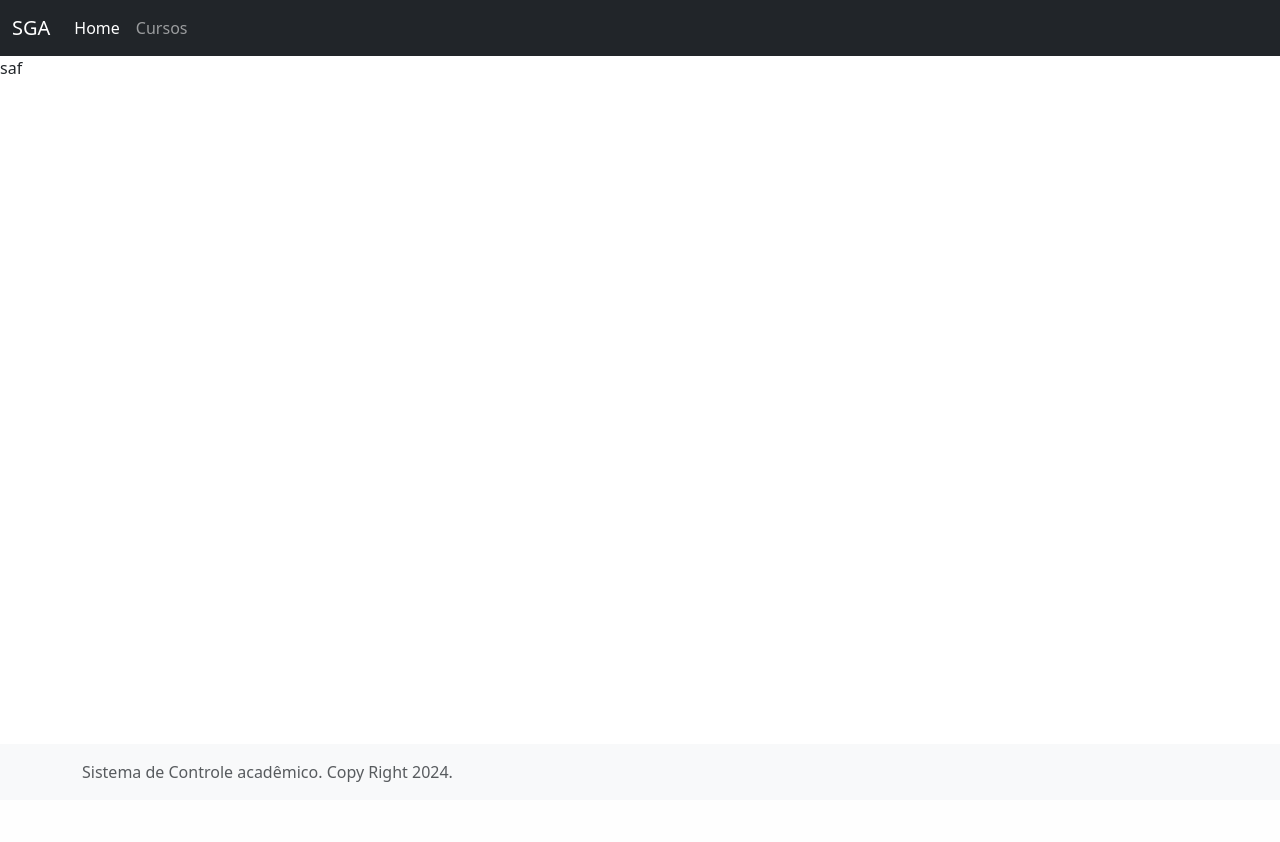
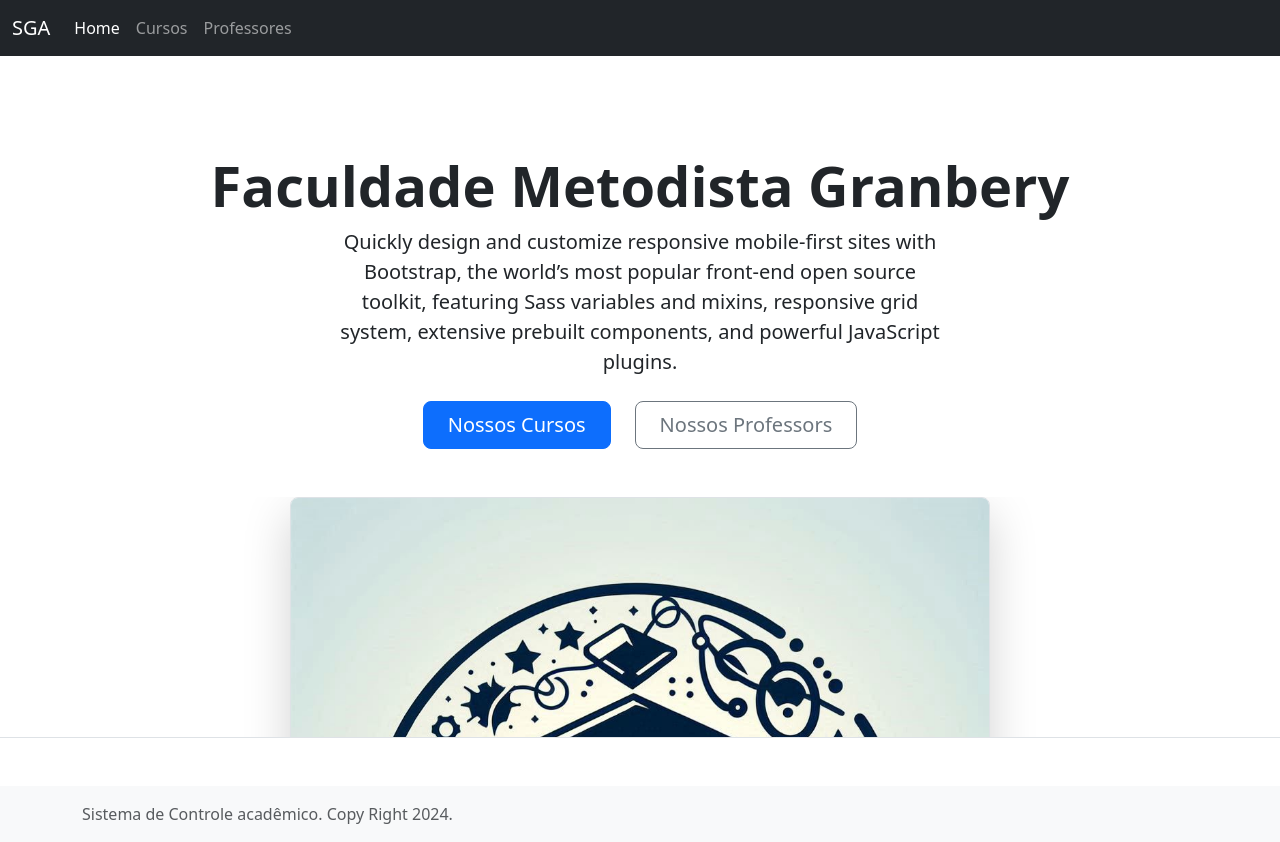
Before and after one commit to vidigal/SGA202402, a Django app: template sga/aplic/templates/index.html in a window 1280 px wide. Before the commit the page ends 782 px from the top, so only its background shows below. Run offline with Django 3.2, Linux system fonts and the light colour scheme; the template is opened without the code that fills it, so the values that code supplies are empty; some libraries are stand-ins or nearby versions.

Commit message:
esquema de layouts

```diff
--- /dev/null
+++ b/sga/aplic/templates/base.html
@@ -0,0 +1,30 @@
+{% load static %}
+{% load bootstrap5 %}
+
+<!DOCTYPE html>
+<html>
+<head>
+    <meta charset="utf-8">
+<meta name="viewport" content="width=device-width, initial-scale=1">
+
+    <title>Sistema de Controle Acadêmico</title>
+     {% bootstrap_css %}
+</head>
+
+<body class="d-flex flex-column h-100">
+<header>
+<!--     aqui eu tenho que injetar o meu navbar       -->
+    {% include 'navbar.html' %}
+</header>
+
+<main>
+<!--    Injetar qualquer página que eu clicar -->
+    {% block content %} {% endblock %}
+</main>
+
+<!--    Injetar footer aqui -->
+    {% include 'footer.html' %}
+
+    {% bootstrap_javascript %}
+</body>
+</html>
--- /dev/null
+++ b/sga/aplic/templates/footer.html
@@ -0,0 +1,6 @@
+<footer class="footer mt-auto py-3 bg-light">
+  <div class="container">
+    <span class="text-muted">Sistema de Controle acadêmico.</span>
+    <span class="text-muted">Copy Right 2024.</span>
+  </div>
+</footer>
--- a/sga/aplic/templates/index.html
+++ b/sga/aplic/templates/index.html
@@ -1,49 +1,22 @@
+{% extends 'base.html'  %}
 {% load static %}
-{% load bootstrap5 %}
-<html>
-<head>
-    <meta charset="utf-8">
-<meta name="viewport" content="width=device-width, initial-scale=1">
 
-    <title>Sistema de Controle Acadêmico</title>
-     {% bootstrap_css %}
-</head>
+{% block content %}
 
-<body class="d-flex flex-column h-100">
-<header>
-<nav class="navbar navbar-expand-md navbar-dark bg-dark" aria-label="Fourth navbar example">
-    <div class="container-fluid">
-      <a class="navbar-brand" href="#">SGA</a>
-      <button class="navbar-toggler" type="button" data-bs-toggle="collapse" data-bs-target="#navbarsExample04" aria-controls="navbarsExample04" aria-expanded="false" aria-label="Toggle navigation">
-        <span class="navbar-toggler-icon"></span>
-      </button>
-
-      <div class="collapse navbar-collapse" id="navbarsExample04">
-        <ul class="navbar-nav me-auto mb-2 mb-md-0">
-          <li class="nav-item">
-            <a class="nav-link active" aria-current="page" href="#">Home</a>
-          </li>
-          <li class="nav-item">
-            <a class="nav-link" href="#">Cursos</a>
-          </li>
-        </ul>
+    <div class="px-4 pt-5 my-5 text-center border-bottom">
+    <h1 class="display-4 fw-bold">Faculdade Metodista Granbery</h1>
+    <div class="col-lg-6 mx-auto">
+      <p class="lead mb-4">Quickly design and customize responsive mobile-first sites with Bootstrap, the world’s most popular front-end open source toolkit, featuring Sass variables and mixins, responsive grid system, extensive prebuilt components, and powerful JavaScript plugins.</p>
+      <div class="d-grid gap-2 d-sm-flex justify-content-sm-center mb-5">
+        <button type="button" class="btn btn-primary btn-lg px-4 me-sm-3">Nossos Cursos</button>
+        <button type="button" class="btn btn-outline-secondary btn-lg px-4">Nossos Professors</button>
       </div>
     </div>
-  </nav>
+    <div class="overflow-hidden" style="max-height: 30vh;">
+      <div class="container px-5">
+        <img src="{% static 'hero.jfif' %}" class="img-fluid border rounded-3 shadow-lg mb-4" alt="Example image" width="700" height="500" loading="lazy">
+      </div>
+    </div>
+  </div>
 
-    {% bootstrap_javascript %}
-</header>
-
-<main>
-    saf
-</main>
-
-<footer class="footer mt-auto py-3 bg-light">
-  <div class="container">
-    <span class="text-muted">Sistema de Controle acadêmico.</span>
-    <span class="text-muted">Copy Right 2024.</span>
-  </div>
-</footer>
-
-</body>
-</html>
+{% endblock %}
--- /dev/null
+++ b/sga/aplic/templates/navbar.html
@@ -0,0 +1,22 @@
+<nav class="navbar navbar-expand-md navbar-dark bg-dark" aria-label="Fourth navbar example">
+    <div class="container-fluid">
+      <a class="navbar-brand" href="#">SGA</a>
+      <button class="navbar-toggler" type="button" data-bs-toggle="collapse" data-bs-target="#navbarsExample04" aria-controls="navbarsExample04" aria-expanded="false" aria-label="Toggle navigation">
+        <span class="navbar-toggler-icon"></span>
+      </button>
+
+      <div class="collapse navbar-collapse" id="navbarsExample04">
+        <ul class="navbar-nav me-auto mb-2 mb-md-0">
+          <li class="nav-item">
+            <a class="nav-link active" aria-current="page" href="/">Home</a>
+          </li>
+          <li class="nav-item">
+            <a class="nav-link" href="curso">Cursos</a>
+          </li>
+          <li class="nav-item">
+            <a class="nav-link" href="professor">Professores</a>
+          </li>
+        </ul>
+      </div>
+    </div>
+  </nav>
--- a/sga/aplic/urls.py
+++ b/sga/aplic/urls.py
@@ -1,6 +1,6 @@
 from django.urls import path
 
-from .views import IndexView, TesteView, ContatoView, SobreView
+from .views import IndexView, TesteView, ContatoView, SobreView, CursoView, ProfessorView
 from rest_framework.routers import SimpleRouter
 
 
@@ -8,6 +8,10 @@ router = SimpleRouter()
 
 urlpatterns = [
     path('', IndexView.as_view(), name='index'),
+
+    path('curso', CursoView.as_view(), name='curso'),
+    path('professor', ProfessorView.as_view(), name='professor'),
+
     path('teste', TesteView.as_view(), name='teste'),
     path('sobre', SobreView .as_view(), name='sobre'),
     path('contato', ContatoView.as_view(), name='contato'),
```
Also changed, not shown: sga/aplic/templates/curso.html (added, +7 -0 lines), sga/aplic/templates/professor.html (added, +7 -0 lines), sga/aplic/views.py (+14 -0 lines), sga/aplic/static/hero.jfif (added).
